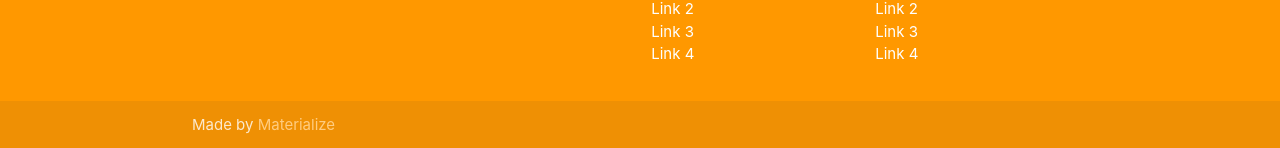
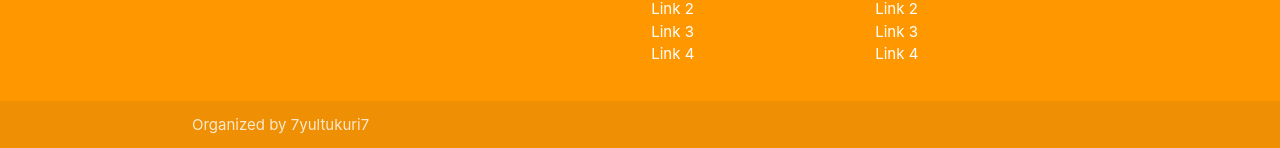
Before and after one commit to zatsukomu/zatsukomu-website-v1, a Jekyll site: the page built from docs/pages/staff roster.md, in a window 1280 px wide and 900 px high, scrolled down 1719 px. Shown: the part 749-897 px from the top of the window. Built offline with Jekyll 4.4.1, drawn with Linux system fonts in a browser that asks for light colours; nearby versions of some CDN libraries.

Commit message:
Update footer.html

```diff
--- a/docs/_includes/footer.html
+++ b/docs/_includes/footer.html
@@ -29,7 +29,7 @@
     </div>
     <div class="footer-copyright">
       <div class="container">
-      Made by <a class="orange-text text-lighten-3" href="http://materializecss.com">Materialize</a>
+      Organized by 7yultukuri7
       </div>
     </div>
   </footer>
```
